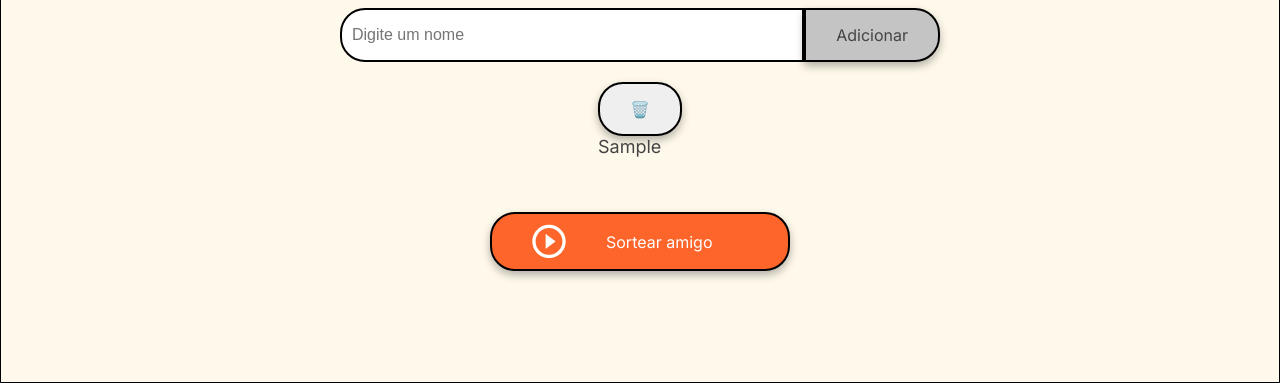
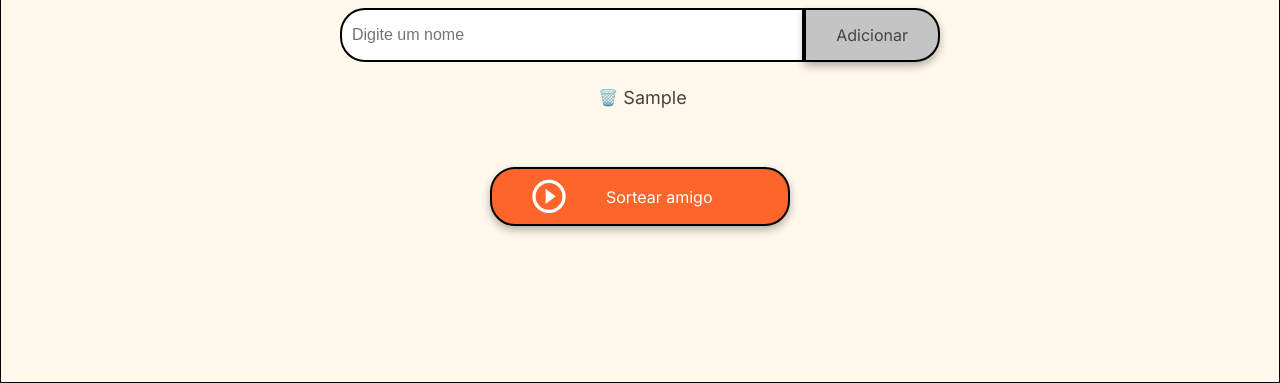
Before and after one commit to jplimw18/-challenge-amigo-secreto, a plain HTML site: page index.html in a window 1280 px wide. Both pictures are taken after typing "Sample" into the empty fields and a click on the button "Adicionar". Shown: the part 417-800 px from the top of the page. Drawn offline with Linux system fonts and the light colour scheme.

Commit message:
ajustando visualmente a lista de amigos para implementação do botão de remoção

```diff
--- a/style.css
+++ b/style.css
@@ -125,6 +125,13 @@ button {
     background-color: #a1a1a1;
 }
 
+.button-remove {
+    background: transparent;
+    border: none;
+    box-shadow: none;
+    padding: 5px;
+}
+
 /* Listas */
 ul {
     list-style-type: none;
@@ -132,6 +139,11 @@ ul {
     font-family: "Inter", sans-serif;
     font-size: 18px;
     margin: 20px 0;
+}
+
+li {
+    display: flex;
+    align-items: center;
 }
 
 .result-list {
```
